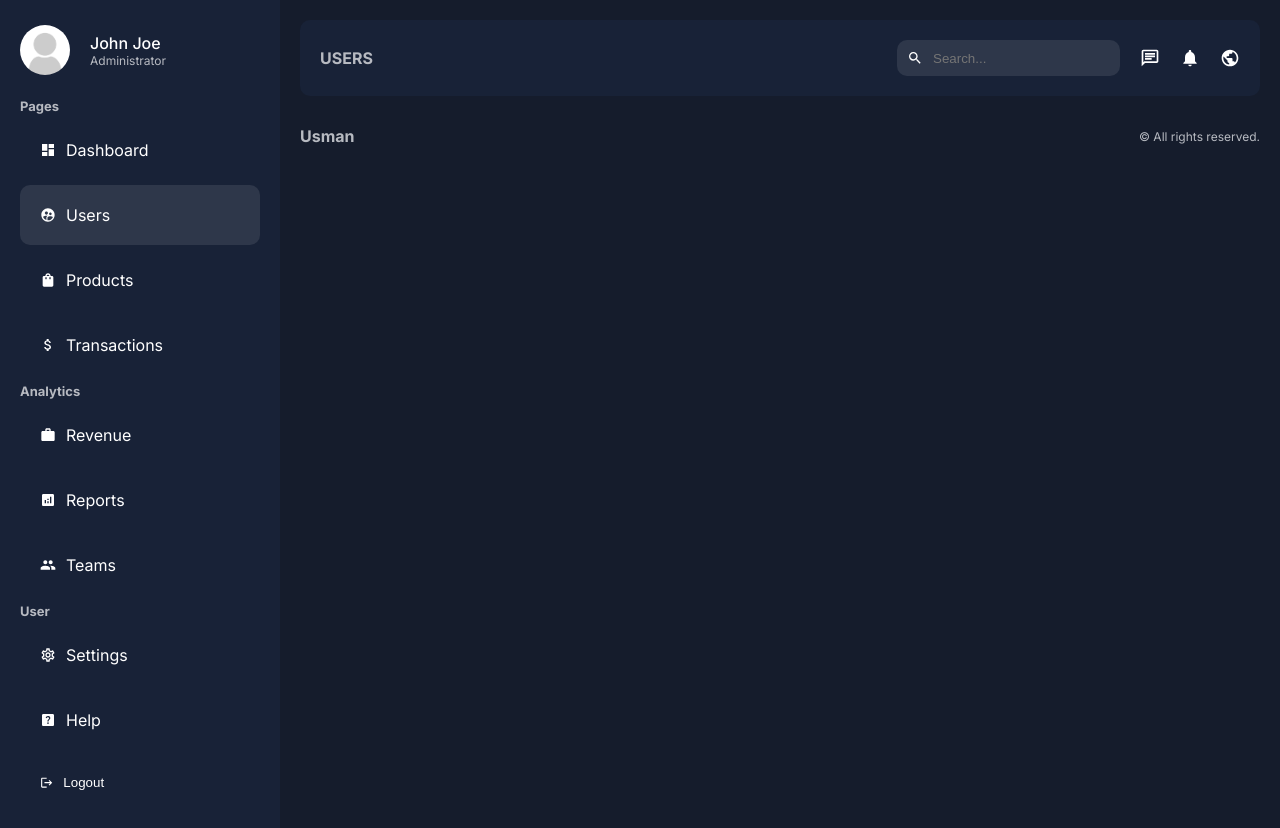
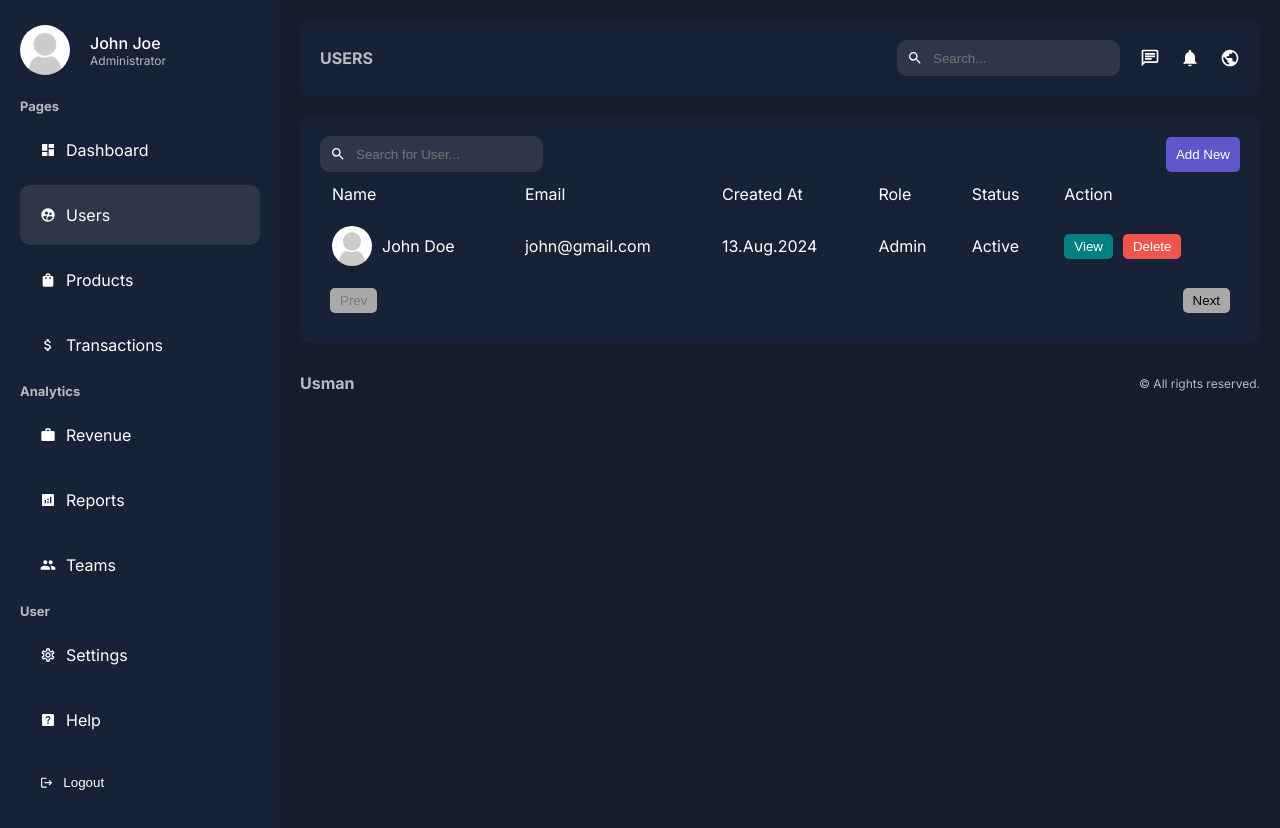
Before and after one commit to UsmanGhafoor42/NEXTADMIN, a Next.js app: page /dashboard/users in a window 1280 px wide. Built offline with nearby package versions, Linux system fonts and the light colour scheme.

Commit message:
🚧 Work in progress.

```diff
--- a/app/dashboard/users/page.jsx
+++ b/app/dashboard/users/page.jsx
@@ -1,12 +1,61 @@
-import styles from '@/app/ui/dashboard/users/users.module.css'
+import styles from "../../ui/dashboard/users/users.module.css";
+import Search from "../../ui/dashboard/search/search.jsx";
+import Link from "next/link";
+import Image from "next/image";
+import Pagination from "../../ui/dashboard/pagination/pagination.jsx";
+const Users = () => {
+    return (
+        <div className={styles.container}>
+            <div className={styles.top}>
+                <Search placeholder={"Search for User..."} />
+                <Link href="/dashboard/users/add">
+                    <button className={styles.addButton}>Add New</button>
+                </Link>
+            </div>
+            <table className={styles.table}>
+                <thead>
+                    <tr>
+                        <td>Name</td>
+                        <td>Email</td>
+                        <td>Created At</td>
+                        <td>Role</td>
+                        <td>Status</td>
+                        <td>Action</td>
+                    </tr>
+                </thead>
+                <tbody>
+                    <tr>
+                        <td>
+                            <div className={styles.users}>
+                                <Image
+                                    src="/noavatar.png"
+                                    alt="User"
+                                    width={40}
+                                    height={40}
+                                    className={styles.userImage}
+                                />
+                                <span>John Doe</span>
+                            </div>
+                        </td>
+                        <td>john@gmail.com</td>
+                        <td>13.Aug.2024</td>
+                        <td>Admin</td>
+                        <td>Active</td>
+                        <td>
+                          <div className={styles.buttons}>
 
-const Users = () => {
-  return (
-    <div className={styles.container}>
+                          <Link href="/">
+                          <button className={`${styles.button} ${styles.view}`}>View</button>
+                          </Link>
+                          <button className={`${styles.button} ${styles.delete}`}>Delete</button>
+                          </div>
+                        </td>
+                    </tr>
+                </tbody>
+            </table>
+            <Pagination/>
+        </div>
+    );
+};
 
-    </div>
-  )
-}
-
-
-export default Users
+export default Users;
--- a/app/ui/dashboard/navbar/navbar.module.css
+++ b/app/ui/dashboard/navbar/navbar.module.css
@@ -32,6 +32,7 @@
     background-color: transparent;
     border: none;
     color: var(--text);
+    outline: none;
   }
 
   .icons{
--- /dev/null
+++ b/app/ui/dashboard/pagination/pagination.jsx
@@ -0,0 +1,12 @@
+
+import styles from './pagination.module.css'
+const Pagination = () => {
+  return (
+    <div className={styles.container}>
+      <button className={styles.button} disabled>Prev</button>
+      <button className={styles.button}>Next</button>
+    </div>
+  )
+}
+
+export default Pagination
--- /dev/null
+++ b/app/ui/dashboard/pagination/pagination.module.css
@@ -0,0 +1,17 @@
+.container{
+    padding: 10px;
+    display: flex;
+    justify-content: space-between;
+}
+
+.button{
+     background-color: darkgrey;
+    padding: 5px 10px;
+    border: none;
+    border-radius: 5px;
+    cursor: pointer;
+}
+
+.button:disabled{
+    cursor: not-allowed;
+}
--- /dev/null
+++ b/app/ui/dashboard/search/search.jsx
@@ -0,0 +1,13 @@
+import { MdSearch } from 'react-icons/md'
+import styles from './search.module.css'
+
+const Search = ({placeholder}) => {
+  return (
+    <div className={styles.container}>
+        <MdSearch/>
+        <input type='text' placeholder={placeholder} className={styles.input}/>
+    </div>
+  )
+}
+
+export default Search
--- /dev/null
+++ b/app/ui/dashboard/search/search.module.css
@@ -0,0 +1,16 @@
+.container{
+    display: flex;
+    align-items: center;
+    gap: 10px;
+    background-color: #2e374a;
+    padding: 10px;
+    border-radius: 10px;
+    width: max-content;
+}
+
+.input{
+    background-color: transparent;
+    border: none;
+    color: var(--text);
+    outline: none;
+}
--- a/app/ui/dashboard/users/users.module.css
+++ b/app/ui/dashboard/users/users.module.css
@@ -0,0 +1,61 @@
+.container{
+    background-color: var(--bgSoft);
+    padding: 20px;
+    border-radius: 10px;
+    margin-top: 20px;
+}
+
+.top{
+    display: flex;
+    align-items: center;
+    justify-content: space-between;
+}
+
+.addButton{
+    padding: 10px;
+    background-color: #5d57c9;
+    color: var(--text);
+    border: none;
+    border-radius: 5px;
+    cursor: pointer;
+}
+
+.table{
+    width: 100%;
+}
+
+.table td{
+    padding: 10px;
+}
+
+.users{
+    display: flex;
+    align-items: center;
+    gap: 10px;
+}
+
+.userImage{
+    border-radius: 50%;
+    object-fit: cover;
+}
+
+.buttons{
+    display: flex;
+    gap: 10px;
+}
+
+.button{
+padding: 5px 10px;
+border-radius: 5px;
+color: var(--text);
+border: none;
+cursor: pointer;
+}
+
+.view{
+    background-color: teal;
+}
+
+.delete{
+    background-color: #f0544f;
+}
--- a/package.json
+++ b/package.json
@@ -20,6 +20,7 @@
     "@types/node": "22.4.1",
     "@types/react": "18.3.3",
     "eslint": "8",
-    "eslint-config-next": "^0.2.4"
+    "eslint-config-next": "^0.2.4",
+    "typescript": "5.5.4"
   }
 }
```
Also changed, not shown: 1 other file (tests, documents, lock files or other folders).
